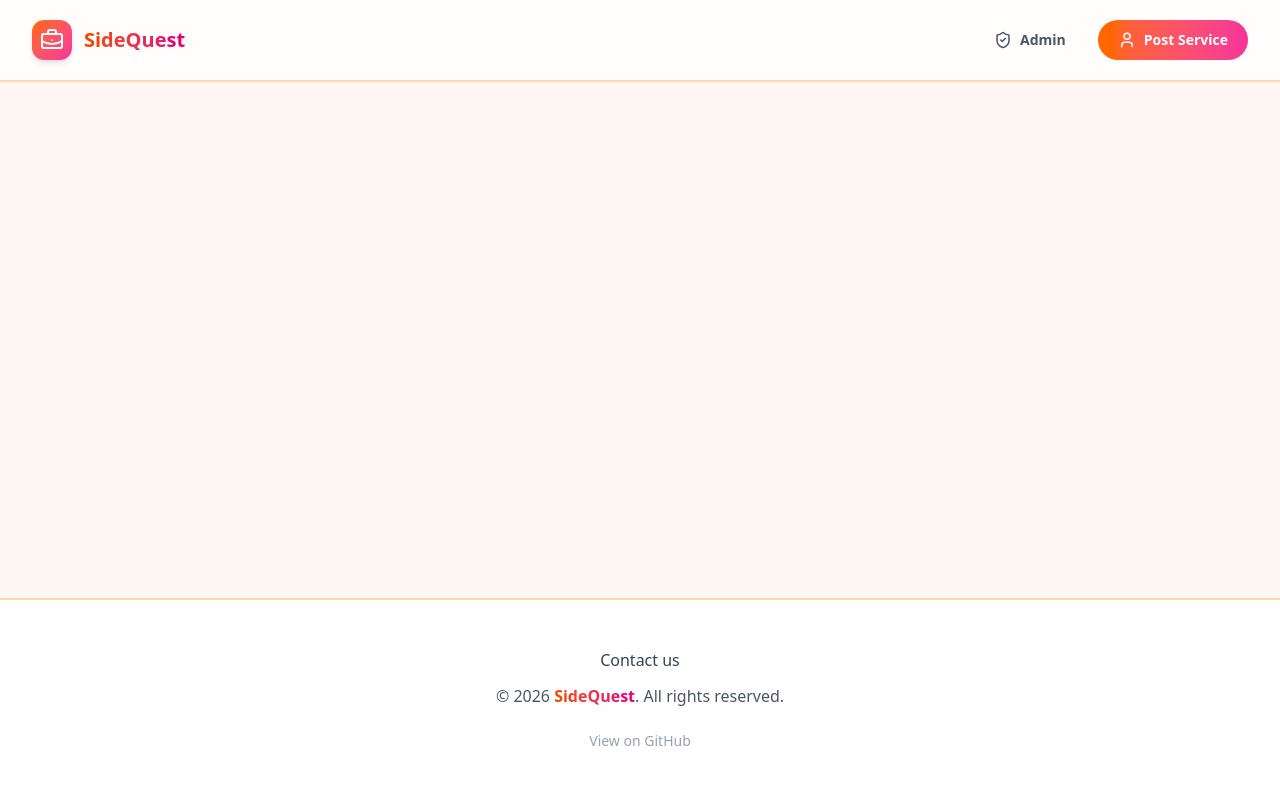
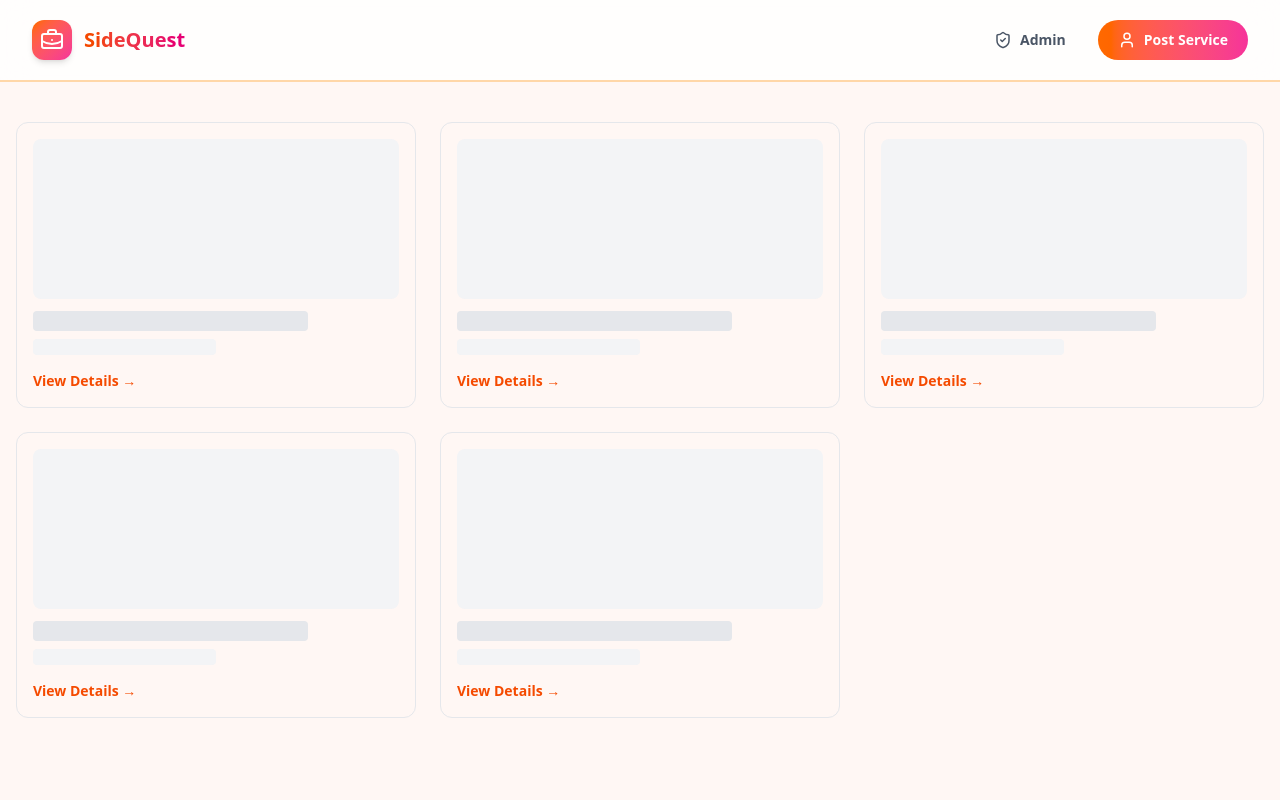
Before and after one commit to mavagoncalves/SideQuest, a React app in the folder frontend/: page / in a window 1280 px wide. Shown: the top 800 px of the page. Built offline with nearby package versions, Linux system fonts and the light colour scheme; the HTML template or start-up script is replaced by a standard one.

Commit message:
feat: skeleton for the service grid cards with dummy posts

```diff
--- /dev/null
+++ b/frontend/src/components/ServiceCard.jsx
@@ -0,0 +1,19 @@
+import React from 'react'
+
+const ServiceCard = () => {
+  return (
+    <div className="border border-gray-200 rounded-xl p-4">
+      {/* a visual placeholder, can insert image or icon */}
+      <div className="w-full h-40 bg-gray-100 rounded-lg mb-3" />
+
+      {/* Service information */}
+      <div className="h-5 w-3/4 bg-gray-200 rounded mb-2" /> {/* Title */}
+      <div className="h-4 w-1/2 bg-gray-100 rounded mb-4" /> {/* price and user */}
+
+      {/* View detail hint */}
+      <div className="text-orange-600 text-sm font-bold hover:bg-gray-100 transition-shadow cursor-pointer">View Details →</div>
+    </div>
+  )
+}
+
+export default ServiceCard
--- a/frontend/src/pages/HomePage.jsx
+++ b/frontend/src/pages/HomePage.jsx
@@ -1,13 +1,20 @@
 import React from 'react'
 import Footer from '../components/Footer'
 import Navbar from '../components/Navbar'
+import ServiceCard from '../components/ServiceCard'
 
 const HomePage = () => {
+  const dummyPosts = [1, 2, 3, 4, 5];
   return (
     <div className="flex flex-col min-h-screen">
       <Navbar/>
       <main className="flex-1">
         <div className="max-w-7xl mx-auto px-4 py-10">
+          <div className="grid grid-cols-1 sm:grid-cols-2 lg:grid-cols-3 gap-6">
+            {dummyPosts.map((post) => (
+              <ServiceCard key={post} />
+            ))}
+          </div>
         </div>
       </main>
       <Footer/>
```
